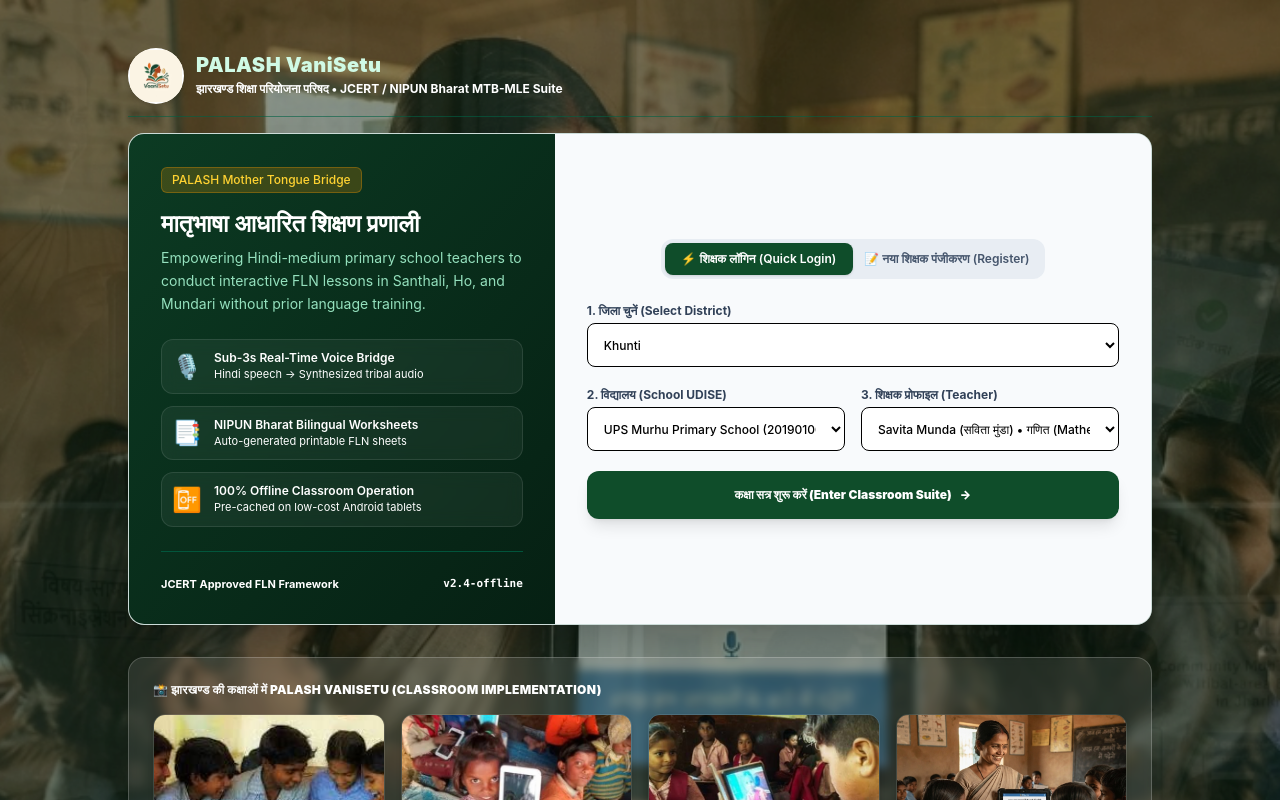
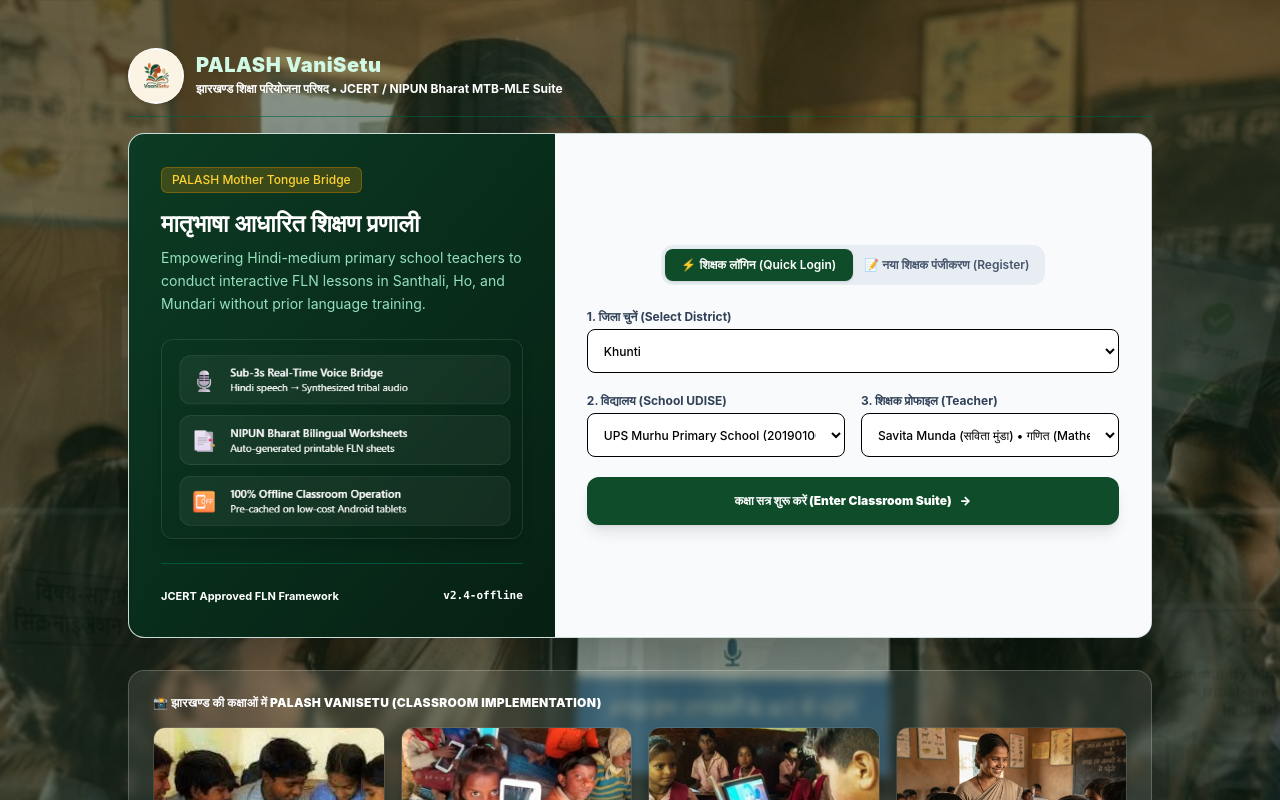
Before and after one commit to nikhil-codes-tech/vanisetu-, a React (Vite) app: page / in a window 1280 px wide. Shown: the top 800 px of the page. Built offline with nearby package versions, Linux system fonts and the light colour scheme.

Commit message:
Update: Replaced login benefits text column with custom graphic illustration

```diff
--- a/src/components/TeacherAuth.jsx
+++ b/src/components/TeacherAuth.jsx
@@ -246,28 +246,12 @@
               Empowering Hindi-medium primary school teachers to conduct interactive FLN lessons in Santhali, Ho, and Mundari without prior language training.
             </p>
 
-            <div className="space-y-3">
-              <div className="flex items-center gap-3 bg-white/5 border border-white/10 p-2.5 rounded-xl backdrop-blur-sm">
-                <span className="text-2xl">🎙️</span>
-                <div>
-                  <h4 className="text-xs font-semibold text-white">Sub-3s Real-Time Voice Bridge</h4>
-                  <p className="text-[11px] text-emerald-250">Hindi speech → Synthesized tribal audio</p>
-                </div>
-              </div>
-              <div className="flex items-center gap-3 bg-white/5 border border-white/10 p-2.5 rounded-xl backdrop-blur-sm">
-                <span className="text-2xl">📑</span>
-                <div>
-                  <h4 className="text-xs font-semibold text-white">NIPUN Bharat Bilingual Worksheets</h4>
-                  <p className="text-[11px] text-emerald-255">Auto-generated printable FLN sheets</p>
-                </div>
-              </div>
-              <div className="flex items-center gap-3 bg-white/5 border border-white/10 p-2.5 rounded-xl backdrop-blur-sm">
-                <span className="text-2xl">📴</span>
-                <div>
-                  <h4 className="text-xs font-semibold text-white">100% Offline Classroom Operation</h4>
-                  <p className="text-[11px] text-emerald-255">Pre-cached on low-cost Android tablets</p>
-                </div>
-              </div>
+            <div className="mt-4 rounded-xl overflow-hidden border border-white/10 shadow-lg bg-[#0F4D2A]/10">
+              <img
+                src="/login_benefits.png"
+                alt="VaniSetu Login Benefits"
+                className="w-full object-contain"
+              />
             </div>
           </div>
 
```
Also changed, not shown: public/login_benefits.png (added).
